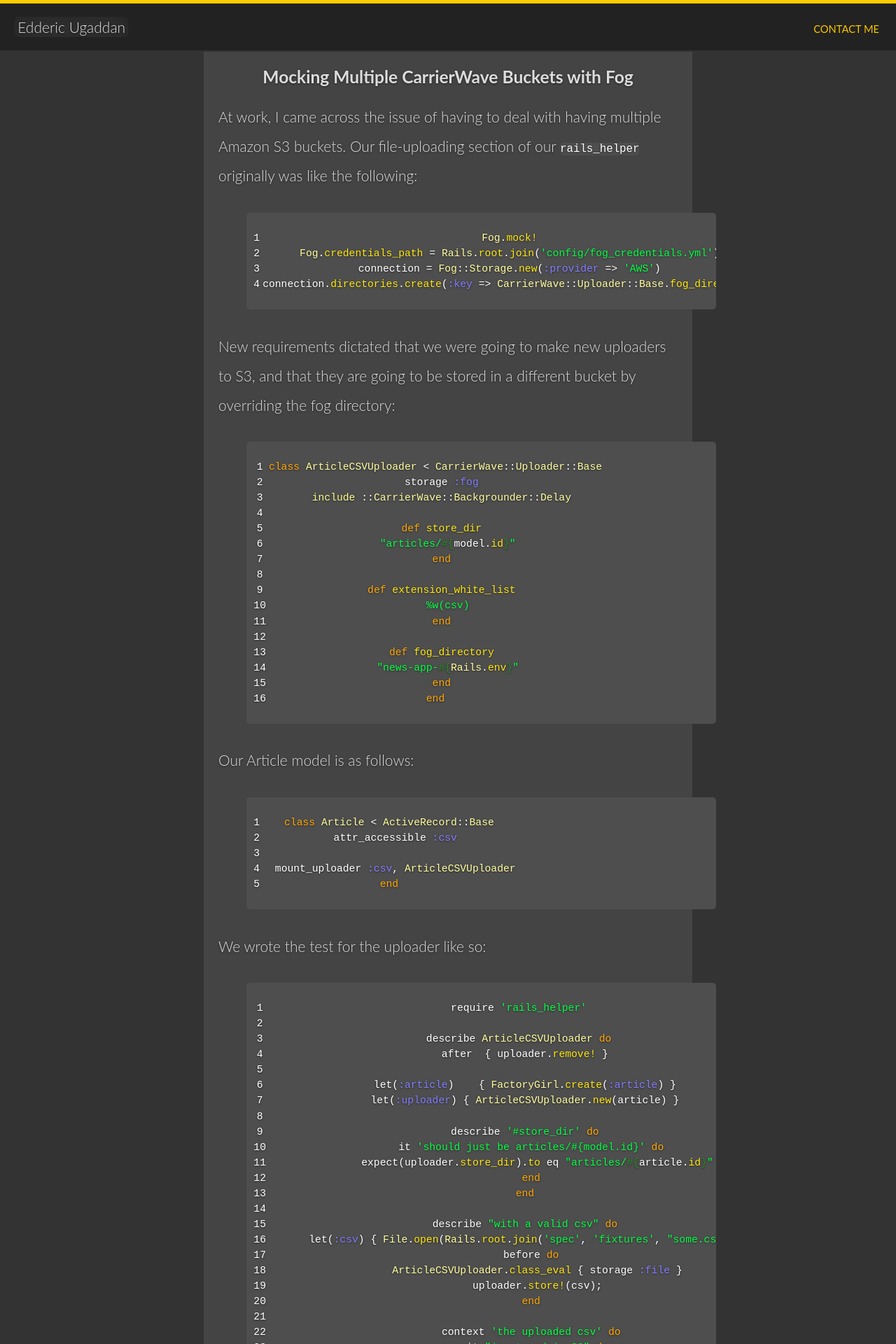
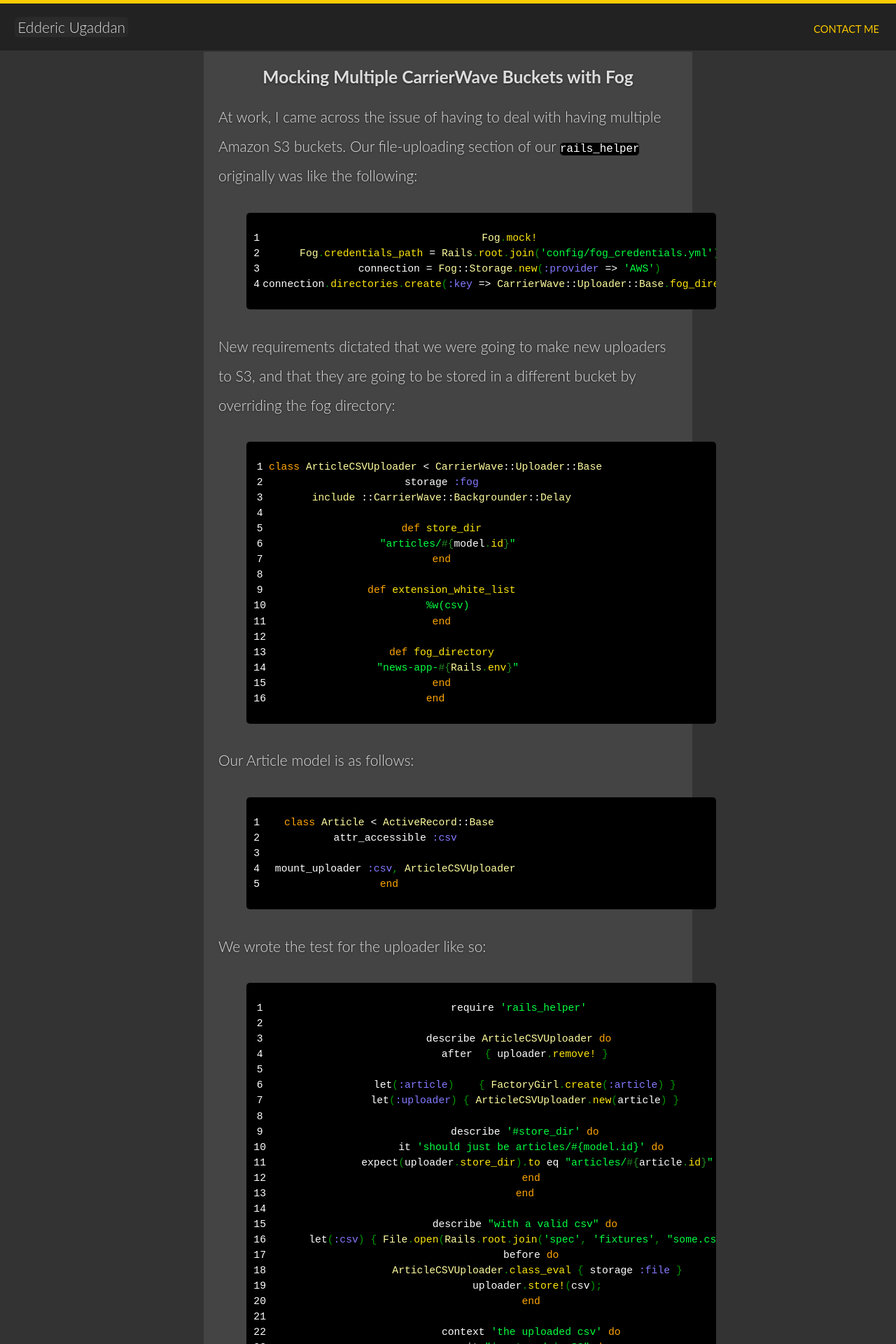
Before and after one commit to Edderic/edderic.github.io, a Jekyll site: the page built from _posts/2015-03-31-mocking-multiple-carrierwave-buckets-fog.markdown, in a window 1280 px wide. Shown: the top 1920 px of the page at 70% size. Built offline with Jekyll 4.4.1, drawn with Linux system fonts in a browser that asks for light colours.

Commit message:
added matlab syntax coloring; add black background for code

```diff
--- a/css/main.scss
+++ b/css/main.scss
@@ -125,7 +125,7 @@
       line-height: 150%;
       font-size: 0.75em;
       display: block;
-      background: rgb(78,78,78);
+      background: black;
       border-radius: 5px;
       color: white;
       overflow: scroll;
@@ -137,10 +137,13 @@
       .ss {
         color: rgb(132, 122, 255);
       }
+      .mf {
+        color: rgb(0,151,153);
+      }
       .nf {
         color: rgb(255, 231, 12);
       }
-      .s2, .s1, .sx {
+      .s, .s2, .s1, .sx {
         color: #00FF40;
       }
       .si {
@@ -151,6 +154,12 @@
       }
       .k {
         color: orange;
+      }
+      .p {
+        color: rgb(0,151,0);
+      }
+      .c {
+        color: rgb(155,48,223);
       }
       .kp {
         color: #FFFC8F;
```
